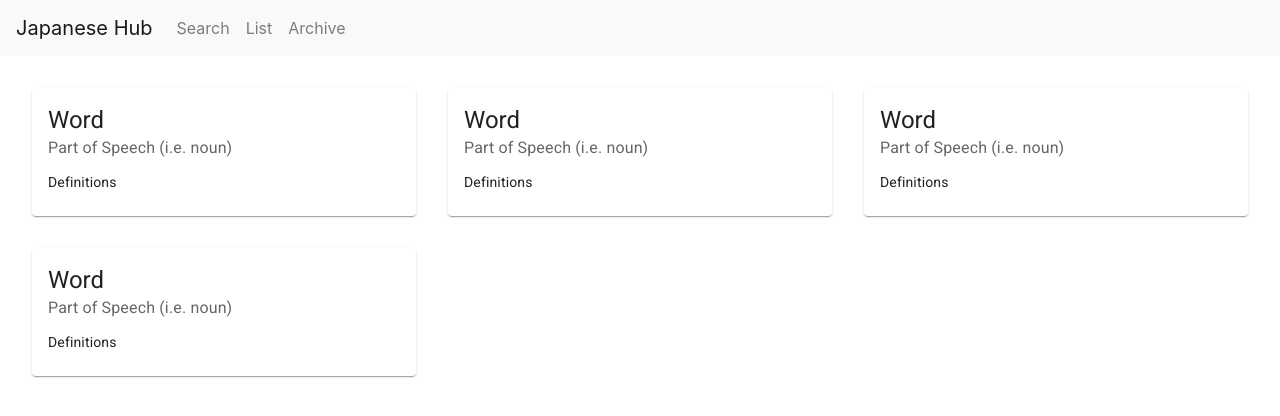
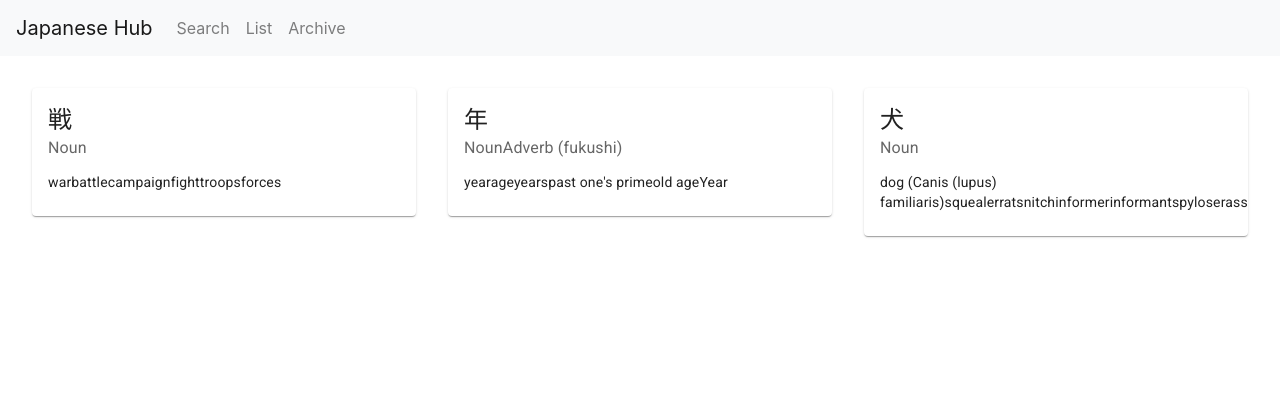
Before and after one commit to kesuh42/japanese-hub, a React (Create React App) app in the folder client/: page /list in a window 1280 px wide. Shown: the top 416 px of the page. Built offline with nearby package versions, Linux system fonts and the light colour scheme.

Commit message:
passed dummy data as props into cards

```diff
--- a/client/src/components/WordCard/WordCard.js
+++ b/client/src/components/WordCard/WordCard.js
@@ -6,7 +6,7 @@ import CardContent from '@mui/material/CardContent';
 import Button from '@mui/material/Button';
 import Typography from '@mui/material/Typography';
 
-function WordCard () {
+function WordCard (props) {
 
     return (
         <Card sx={{ width: 1 }}>
@@ -15,13 +15,13 @@ function WordCard () {
             Word of the Day
           </Typography> */}
           <Typography variant="h5" component="div">
-            Word
+            {props.word}
           </Typography>
           <Typography sx={{ mb: 1.5 }} color="text.secondary">
-            Part of Speech (i.e. noun)
+            {props.part_of_speech}
           </Typography>
           <Typography variant="body2">
-            Definitions
+            {props.definition}
           </Typography>
         </CardContent>
         {/* <CardActions>
--- a/client/src/pages/List/List.js
+++ b/client/src/pages/List/List.js
@@ -77,22 +77,34 @@ function List() {
             ]
         ]
     }
-]
+    ]
+    const CardDeck = dummyData.map((data) =>
+        <Grid item xs={6} md={4}>
+            <WordCard word={data.word} part_of_speech={data.parts_of_speech} reading={data.reading} definition={data.definition}/>
+        </Grid>
+    )
+    // return (
+    //     <Box m={4} sx={{ flexGrow: 2 }}>
+    //         <Grid container spacing={4}>
+    //             <Grid item xs={6} md={4}>
+    //                 <WordCard />
+    //             </Grid>
+    //             <Grid item xs={6} md={4}>
+    //                 <WordCard />
+    //             </Grid>
+    //             <Grid item xs={6} md={4}>
+    //                 <WordCard />
+    //             </Grid>
+    //             <Grid item xs={6} md={4}>
+    //                 <WordCard />
+    //             </Grid>
+    //         </Grid>
+    //     </Box>
+    // );
     return (
         <Box m={4} sx={{ flexGrow: 2 }}>
             <Grid container spacing={4}>
-                <Grid item xs={6} md={4}>
-                    <WordCard />
-                </Grid>
-                <Grid item xs={6} md={4}>
-                    <WordCard />
-                </Grid>
-                <Grid item xs={6} md={4}>
-                    <WordCard />
-                </Grid>
-                <Grid item xs={6} md={4}>
-                    <WordCard />
-                </Grid>
+                {CardDeck}
             </Grid>
         </Box>
     );
```
Also changed, not shown: 1 other file (tests, documents, lock files or other folders).
